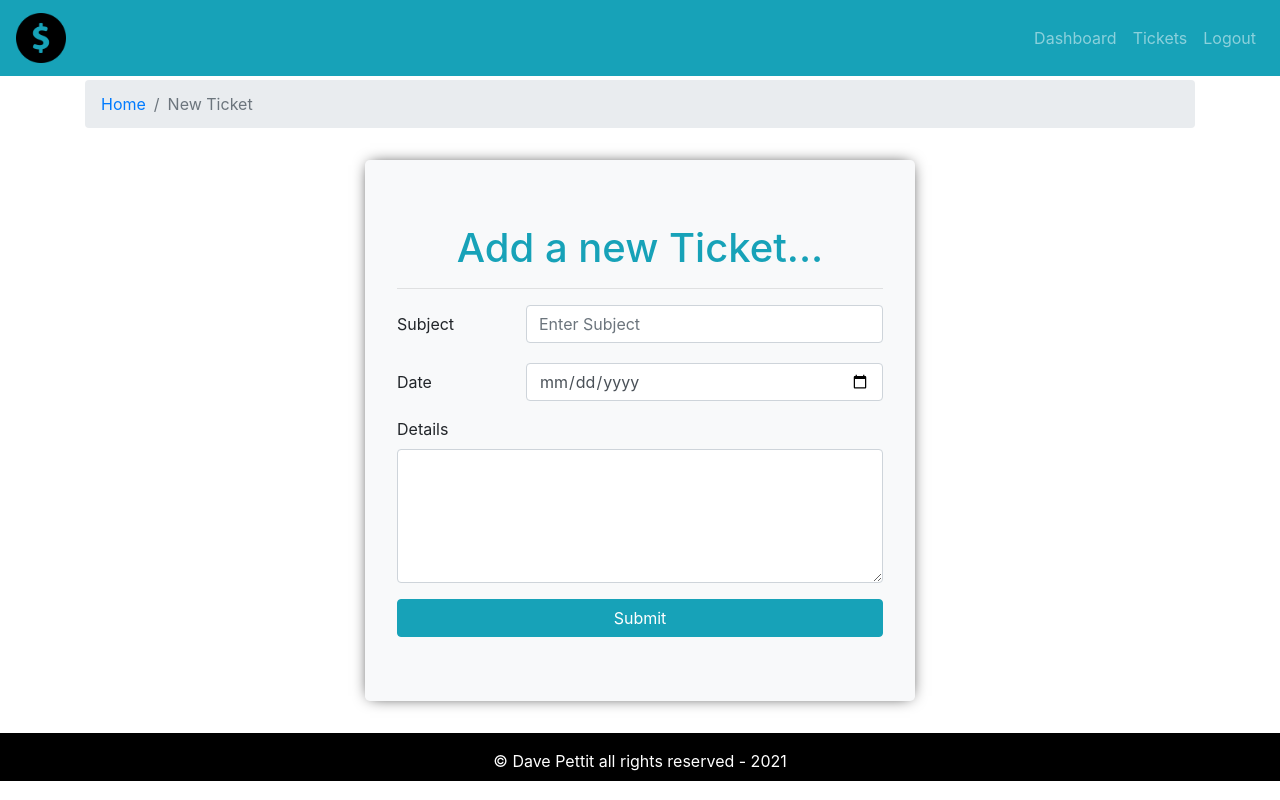
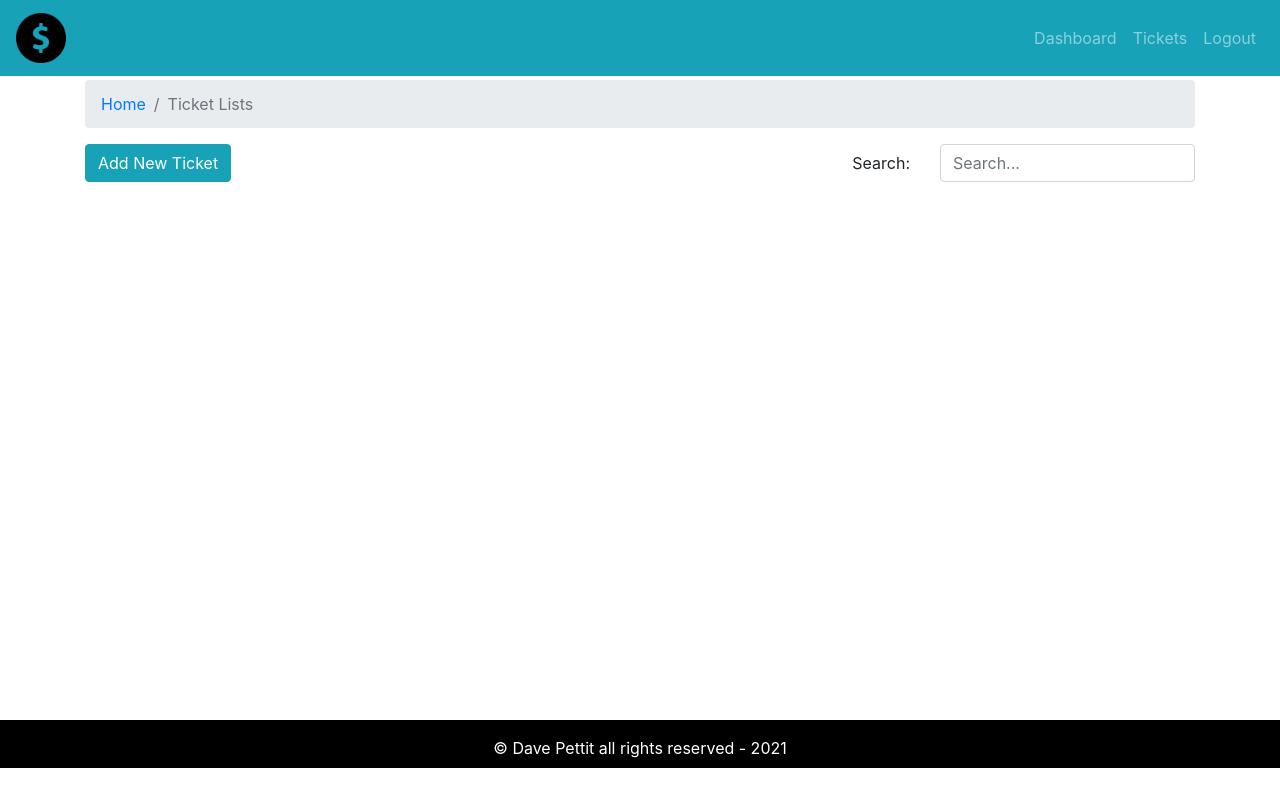
Before and after one commit to Dkpettit/crm-frontend, a React (Create React App) app: page / in a window 1280 px wide. Built offline with nearby package versions, Linux system fonts and the light colour scheme.

Commit message:
added search form

```diff
--- a/src/App.js
+++ b/src/App.js
@@ -18,6 +18,7 @@ import { Dashboard } from './pages/Dashboard/Dashboard.page';
 import {AddTicket} from './pages/new-ticket/AddTicket.page'
 
 import { Entry } from './pages/entry/Entry.page';
+import { TicketLists } from './pages/ticket-list/TicketList.page';
 
 function App() {
   return (
@@ -25,7 +26,8 @@ function App() {
       {/* <Entry /> */}
       <DefaultLayout>
         {/* <Dashboard /> */}
-        <AddTicket />
+        {/* <AddTicket /> */}
+        <TicketLists />
       </DefaultLayout>
     </div>
   );
--- /dev/null
+++ b/src/components/search-form/SearchForm.comp.js
@@ -0,0 +1,32 @@
+import React from "react";
+import PropTypes from 'prop-types';
+import { Row, Col, Form } from "react-bootstrap";
+import { PageBreadcrumb } from "../../components/breadcrumb/Breadcrumb.comp";
+
+export const SearchForm = ({ handleOnChange, str }) =>
+{
+  return (
+    <div>
+      <Form>
+        <Form.Group as={Row}>
+          <Form.Label column ms="2">
+            Search:
+          </Form.Label>
+          <Col ms="10">
+                      <Form.Control
+                          name="searchStr"
+                          placeholder="Search..."
+                          onChange={handleOnChange}
+                          value={str}
+                      />
+          </Col>
+        </Form.Group>
+      </Form>
+    </div>
+  );
+};
+
+SearchForm.propTypes = {
+    handleOnChange: PropTypes.func.isRequired,
+    str: PropTypes.string.isRequired
+}
--- /dev/null
+++ b/src/pages/ticket-list/TicketList.page.js
@@ -0,0 +1,37 @@
+//import e from 'express';
+import React, { useState, useEffect } from 'react';
+import { Container, Row, Col, Button } from 'react-bootstrap';
+import { PageBreadcrumb } from '../../components/breadcrumb/Breadcrumb.comp';
+import { SearchForm } from '../../components/search-form/SearchForm.comp';
+
+
+export const TicketLists = () =>
+{
+    const [str, setStr] = useState('');
+
+    useEffect(() =>
+    { }, [str]);
+
+    const handleOnChange = e =>
+    {
+        setStr(e.target.value);
+    }
+    return (
+      <Container>
+        <Row>
+          <Col>
+            <PageBreadcrumb page="Ticket Lists" />
+          </Col>
+        </Row>
+
+        <Row>
+          <Col>
+            <Button variant="info">Add New Ticket</Button>
+          </Col>
+                <Col className="text-right">
+                    <SearchForm handleOnChange={handleOnChange} str={str}/>
+          </Col>
+        </Row>
+      </Container>
+    );
+}
```
